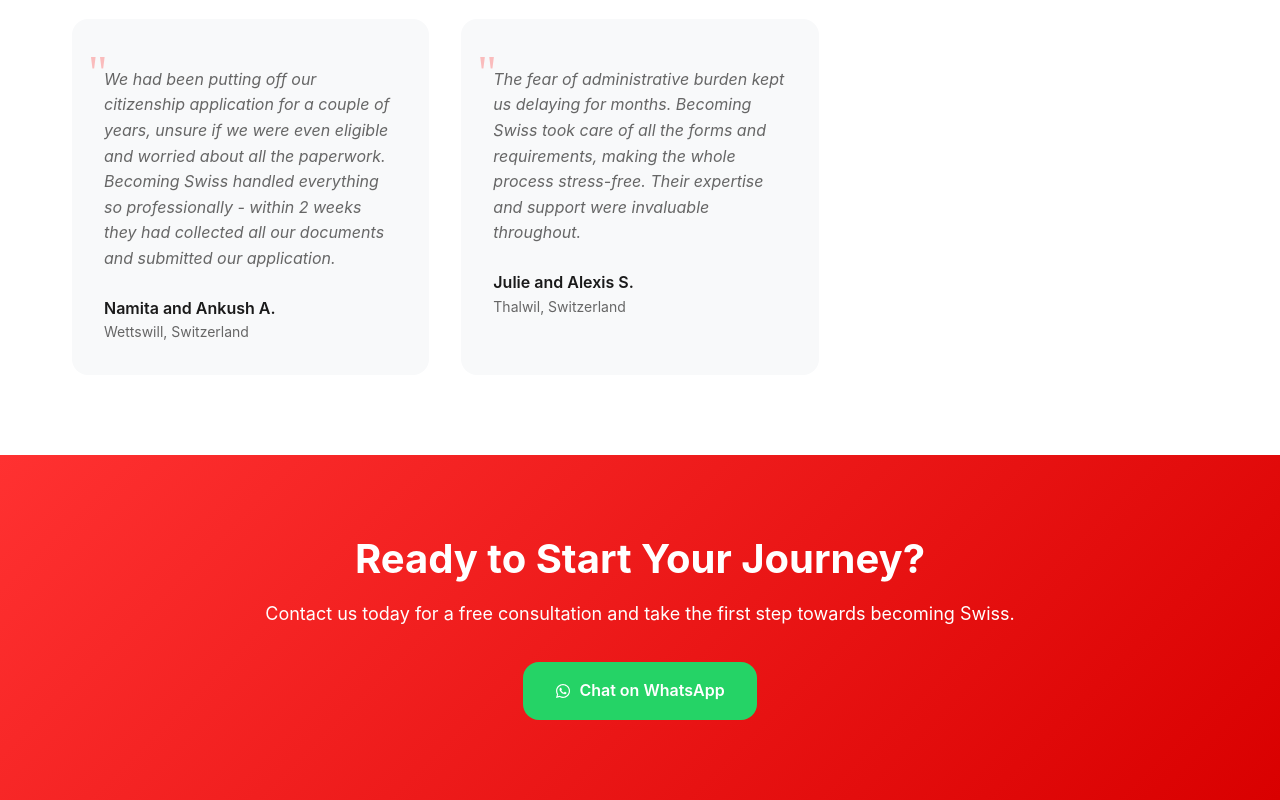
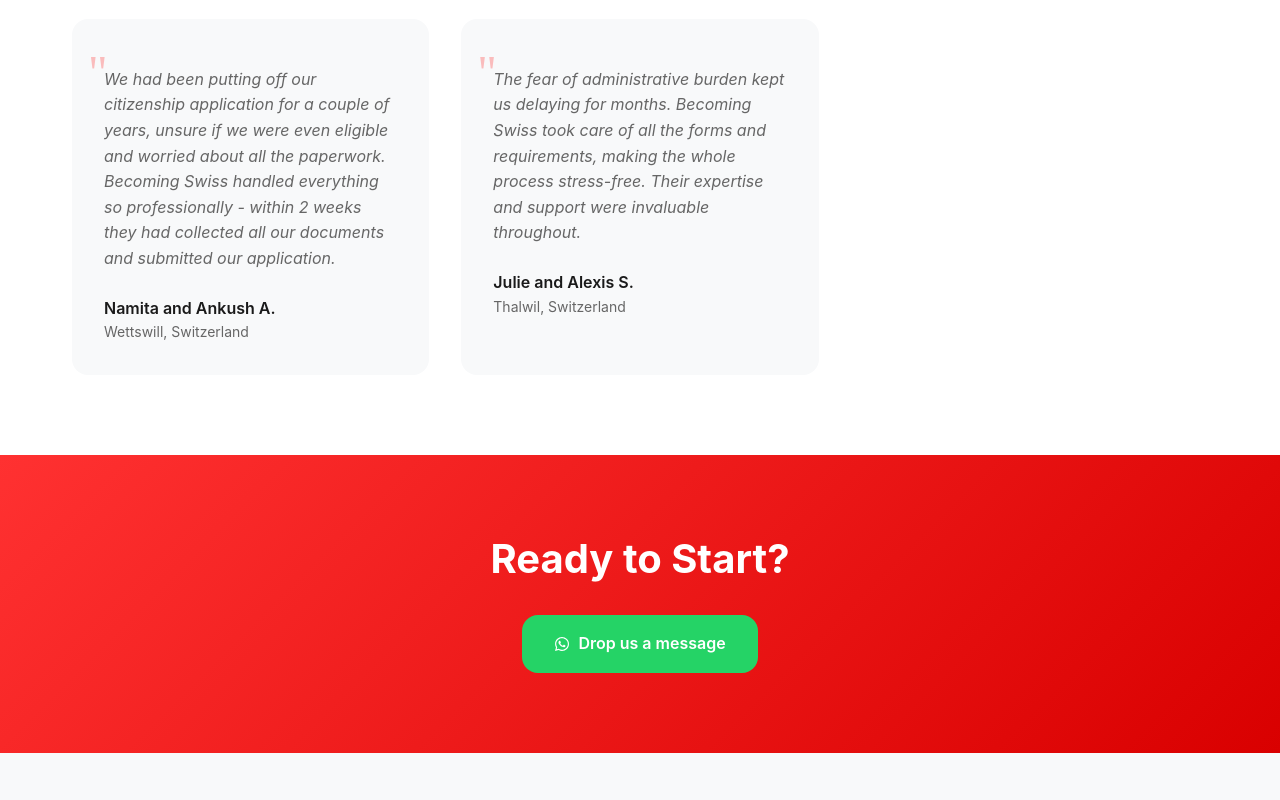
Before and after one commit to nicol4sb/becomingswiss, a React (Create React App) app: page / in a window 1280 px wide. Shown: the part 744-1544 px from the top of the page. After the commit the page ends 1497 px from the top, so only its background shows below. Built offline with nearby package versions, Linux system fonts and the light colour scheme.

Commit message:
Refactor CTA section: update titles and subtitles for clarity; adjust padding in process section

```diff
--- a/src/App.css
+++ b/src/App.css
@@ -307,7 +307,7 @@
  🌟 Process Section
 ======================== */
 .process {
-  padding: 4rem 1rem;
+  padding: 6rem 1rem 4rem;
   background: var(--bg-light);
 }
 
--- a/src/App.js
+++ b/src/App.js
@@ -181,7 +181,6 @@
             viewport={{ once: true }}
           >
             <h2>{t('cta_title')}</h2>
-            <p>{t('cta_subtitle')}</p>
 
             <div className="cta-buttons">
               <motion.a
--- a/src/i18n.js
+++ b/src/i18n.js
@@ -32,9 +32,9 @@
       testimonial2_location: "Thalwil, Switzerland",
 
       // CTA Section
-      cta_title: "Ready to Start Your Journey?",
+      cta_title: "Ready to Start?",
       cta_subtitle: "Contact us today for a free consultation and take the first step towards becoming Swiss.",
-      cta_whatsapp: "Chat on WhatsApp",
+      cta_whatsapp: "Drop us a message",
       whatsapp_message: "Hi! I need some support with the Swiss passport application process. Could we chat?",
 
       // Footer
@@ -73,9 +73,9 @@
       testimonial2_location: "Thalwil, Schweiz",
 
       // CTA Section
-      cta_title: "Bereit, Ihre Reise zu beginnen?",
+      cta_title: "Bereit zu starten?",
       cta_subtitle: "Kontaktieren Sie uns heute für eine kostenlose Beratung und machen Sie den ersten Schritt zur Schweizer Staatsbürgerschaft.",
-      cta_whatsapp: "WhatsApp Chat",
+      cta_whatsapp: "Schreiben Sie uns",
       whatsapp_message: "Hallo! Ich brauche Unterstützung beim Schweizer Passantragsverfahren. Können wir chatten?",
 
       // Footer
@@ -114,9 +114,9 @@
       testimonial2_location: "Thalwil, Suisse",
 
       // CTA Section
-      cta_title: "Prêt à Commencer Votre Voyage ?",
+      cta_title: "Prêt à Commencer ?",
       cta_subtitle: "Contactez-nous aujourd'hui pour une consultation gratuite et faites le premier pas vers la citoyenneté suisse.",
-      cta_whatsapp: "Chat WhatsApp",
+      cta_whatsapp: "Envoyez-nous un message",
       whatsapp_message: "Salut ! J'ai besoin d'aide pour le processus de demande de passeport suisse. On peut discuter ?",
 
       // Footer
```
Also changed, not shown: 12 other files (tests, documents, lock files or other folders).
